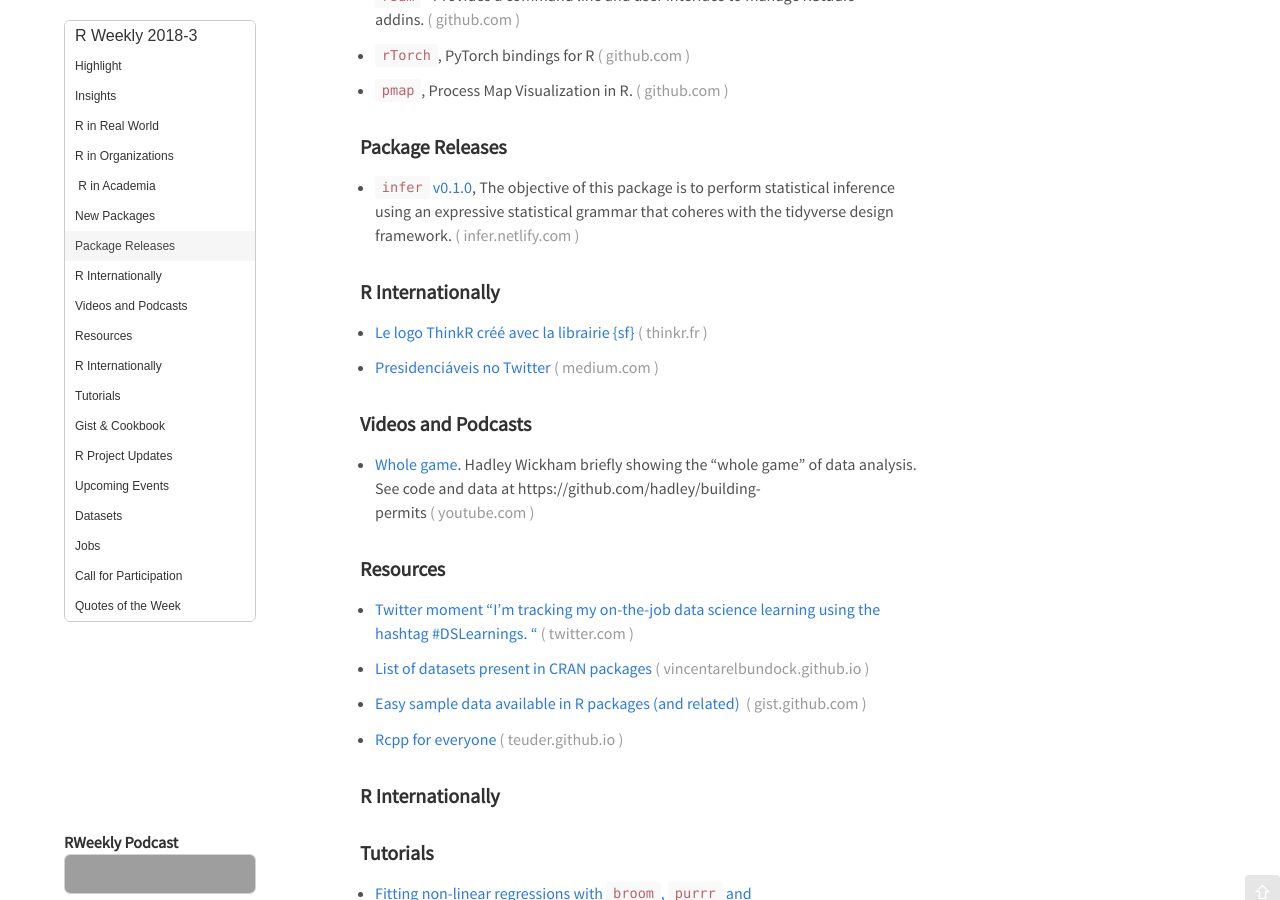
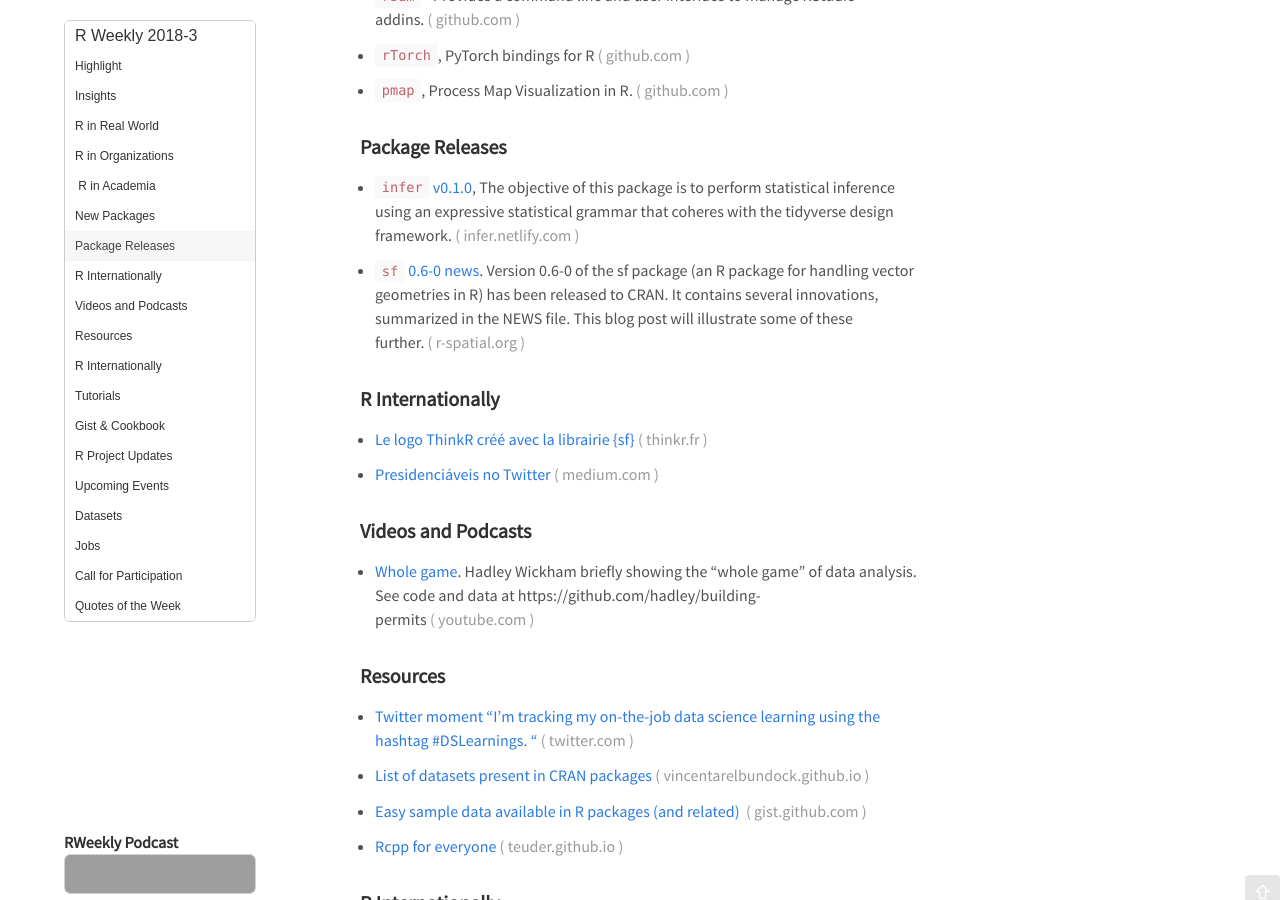
Before and after one commit to rweekly/rweekly.org, a Jekyll site: the page built from draft.md, in a window 1280 px wide and 900 px high, scrolled down 1068 px. Built offline with Jekyll 4.4.1, drawn with Linux system fonts in a browser that asks for light colours; emoji names are drawn with the system emoji font; comment, search, counter and statistics services are not loaded; grey boxes are pictures that could not be loaded.

Commit message:
Update draft.md

```diff
--- a/draft.md
+++ b/draft.md
@@ -61,7 +61,7 @@
 
 + [`infer` v0.1.0](http://infer.netlify.com/), The objective of this package is to perform statistical inference using an expressive statistical grammar that coheres with the tidyverse design framework.
 
-
++ [`sf` 0.6-0 news](http://r-spatial.org/r/2018/01/08/sf-0.6-0.html). Version 0.6-0 of the sf package (an R package for handling vector geometries in R) has been released to CRAN. It contains several innovations, summarized in the NEWS file. This blog post will illustrate some of these further.
 
 
 ###  R Internationally
```
